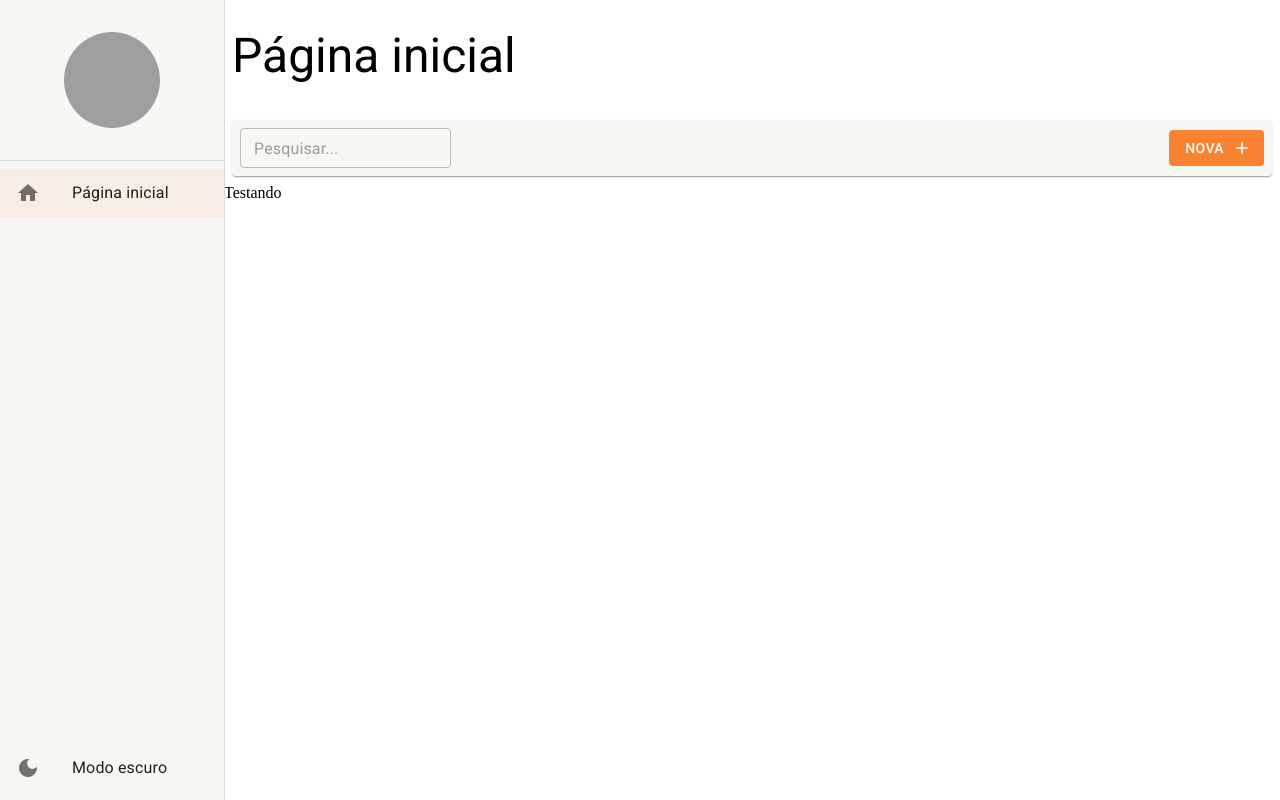
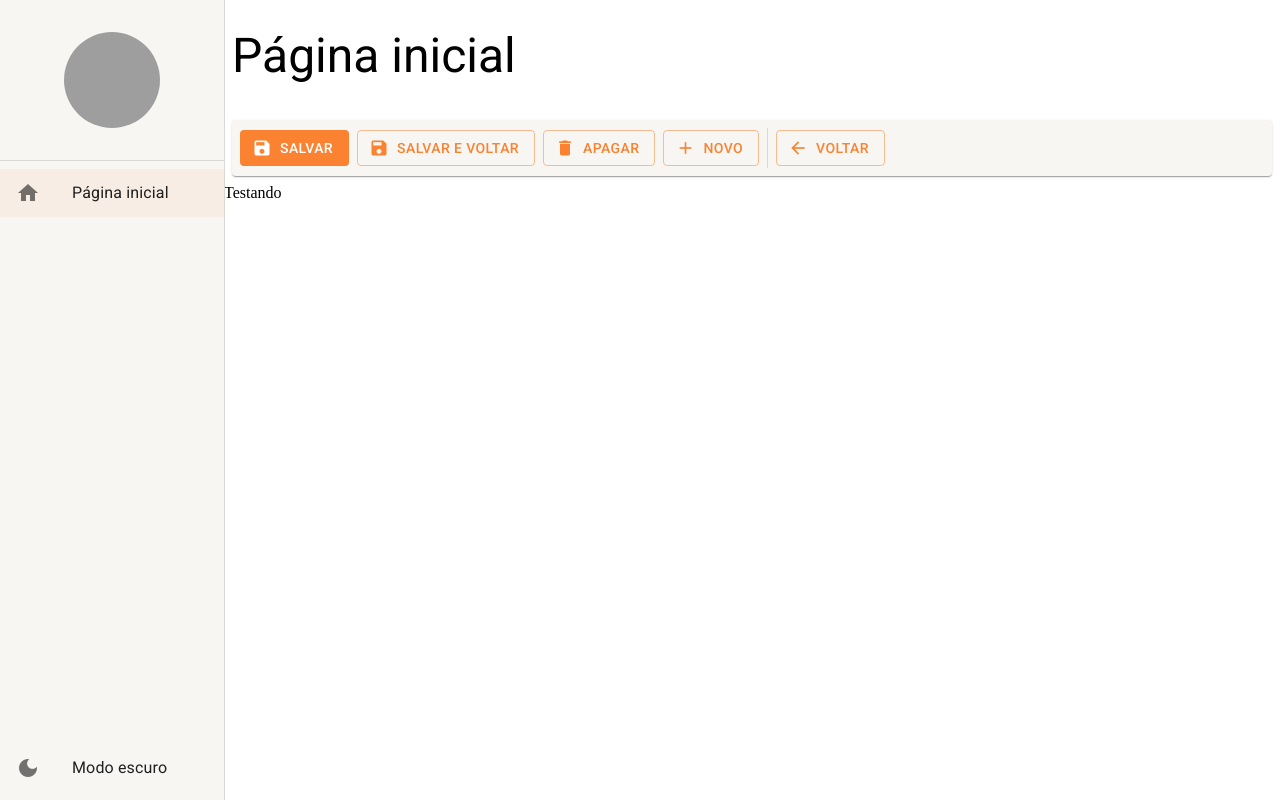
Before and after one commit to oAnthonyG/typescript-material-ui-cadastro, a React (Create React App) app: page /pagina-inicial in a window 1280 px wide. Built offline with nearby package versions, Linux system fonts and the light colour scheme; grey boxes are pictures that could not be loaded.

Commit message:
details tools

```diff
--- a/src/pages/dashboard/Dashboard.tsx
+++ b/src/pages/dashboard/Dashboard.tsx
@@ -1,4 +1,4 @@
-import { FerramentasDaListagem } from "../../shared/components";
+import { FerramentasDeDetalhes } from "../../shared/components";
 import { LayoutBaseDePagina } from "../../shared/layouts";
 
 export const Dashboard = () => {
@@ -6,10 +6,7 @@
     <LayoutBaseDePagina
       titulo="Página inicial"
       barraDeFerramentas={(
-        <FerramentasDaListagem
-          mostrarInputBusca
-          textoBotaoNovo="Nova"
-        />
+        <FerramentasDeDetalhes />
       )}>
       Testando
     </LayoutBaseDePagina>
--- /dev/null
+++ b/src/shared/components/ferramentas-de-detalhe/FerramentasDeDetalhes.tsx
@@ -0,0 +1,51 @@
+import { Paper, useTheme, Box, Icon, Button, Divider } from "@mui/material";
+
+
+export const FerramentasDeDetalhes: React.FC = () => {
+  const theme = useTheme();
+  return (
+    <Box
+      display="flex"
+      alignItems="center"
+      gap={1}
+      marginX={1}
+      padding={1}
+      component={Paper}
+      height={theme.spacing(5)}
+    >
+      <Button
+        color='primary'
+        disableElevation
+        variant='contained'
+        startIcon={<Icon>save</Icon>}
+      >Salvar</Button>
+      <Button
+        color='primary'
+        disableElevation
+        variant='outlined'
+        startIcon={<Icon>save</Icon>}
+      >Salvar e Voltar</Button>
+      <Button
+        color='primary'
+        disableElevation
+        variant='outlined'
+        startIcon={<Icon>delete</Icon>}
+      >Apagar</Button>
+      <Button
+        color='primary'
+        disableElevation
+        variant='outlined'
+        startIcon={<Icon>add</Icon>}
+        >Novo</Button>
+
+        <Divider variant='middle' orientation='vertical' />
+
+      <Button
+        color='primary'
+        disableElevation
+        variant='outlined'
+        startIcon={<Icon>arrow_back</Icon>}
+      >Voltar</Button>
+    </Box>
+  );
+};
--- a/src/shared/components/index.ts
+++ b/src/shared/components/index.ts
@@ -1,2 +1,3 @@
 export  * from './menu-lateral/MenuLateral';
 export * from './ferramentas-da-listagem/FerramentasDaListagem';
+export * from './ferramentas-de-detalhe/FerramentasDeDetalhes';
```
